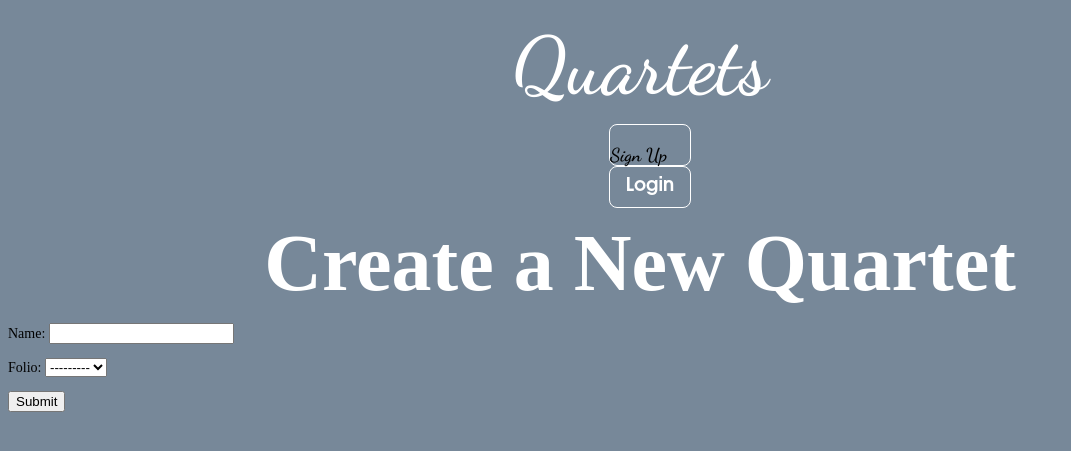
After one commit to philberdecio/Quartets, a Django app: page /folios/1/new_quartet/ in a window 1280 px wide. The commit adds this page. Shown: the top 451 px of the page, without its empty margins (0-1071 px from the left). Run offline with Django 4.2, Linux system fonts and the light colour scheme; data that the repository does not hold is empty.

```diff
--- a/main_app/models.py
+++ b/main_app/models.py
@@ -17,7 +17,6 @@ class Quartet(models.Model):
         return self.name
 
 class Entry (models.Model):
-    type = models.CharField(max_length=100)
     url = models.TextField(max_length=None, blank=True)
     text = models.TextField(max_length=None, blank=True)
     annote = models.TextField(max_length=150, blank=True)
--- a/main_app/templates/folios.html
+++ b/main_app/templates/folios.html
@@ -13,8 +13,8 @@
             {% empty %}
                 <h2>You haven't created any folios yet</h2>
             {% endfor %}
-            <div class="create-link">
-                <a href="{% url 'new_folio' %}">Create New Folio</a>
+            <div class="create-link-div">
+                <a class = "create-link" href="{% url 'new_folio' %}">Create New Folio</a>
             </div>
         </div>
     </div>
--- /dev/null
+++ b/main_app/templates/new_quartet.html
@@ -0,0 +1,11 @@
+{% extends 'base.html' %}
+{% block content %}
+<h1>Create a New Quartet</h1>
+
+<form method="post">
+  {% csrf_token %}
+  {{form.as_p}}
+  <input type="submit" value="Submit" />
+</form>
+
+{% endblock %}
--- a/main_app/templates/quartet_detail.html
+++ b/main_app/templates/quartet_detail.html
@@ -2,6 +2,7 @@
 {% block content %}
 <div class = "wrapper">
     <div class="flex-container" id="folios_container">
+        <p>{{ quartet }}</p>
         {% for entry in quartet.entries.all %}
             <div class="flex-item"><p>{{ entry.text }}</p></div>
         {% endfor %}
@@ -11,9 +12,10 @@
         <div id ="menu-bar">
             <h3 class ="folio-name">{{ folio.pk }}</h3>
             {% for this_quartet in folio.quartets.all %}
-            <h3>{{ folio.quartets.all }}</h3>
+                <h3>{{ folio.quartets.all }}</h3>
             {% endfor %}
         </div>
     </div>
+    {{ quartets.all }}
 </div>
 {% endblock %}
--- a/main_app/urls.py
+++ b/main_app/urls.py
@@ -10,6 +10,8 @@ urlpatterns = [
     path('folios/<int:pk>/', views.FolioDetail.as_view(), name="folio_detail"),
     path('folios/<int:pk>/update', views.FolioUpdate.as_view(), name="folio_update"),
     path('folios/<int:pk>/delete', views.FolioDelete.as_view(), name="folio_delete"),
-    path('folios/<int:pk>/<int:quartet_pk>', views.QuartetDetail.as_view(), name="quartet_detail"),
-
+    path('folios/<int:folio_pk>/<int:pk>', views.QuartetDetail.as_view(), name="quartet_detail"),
+    path('folios/<int:pk>/new_quartet/', views.QuartetCreate.as_view(), name="new_quartet"),
+    # path('folios/<int:folio_pk>/<int:pk>/quartets/new_text/', views.TextEntryCreate.as_view(), name="new_text_entry"),
+    # path('folios/<int:folio_pk>/<int:pk>/quartets/new_embed/', views.EmbedEntryCreate.as_view(), name="new_embed_entry"),
 ]
--- a/main_app/views.py
+++ b/main_app/views.py
@@ -1,4 +1,4 @@
-from django.shortcuts import render
+from django.shortcuts import render, redirect
 from django.views import View
 from django.http import HttpResponse
 from django.views.generic.base import TemplateView
@@ -56,13 +56,39 @@ class FolioDelete(DeleteView):
     template_name = "folio_delete_confirmation.html"
     success_url = "/folios/"
 
-class QuartetDetail(DetailView):
-    model =Quartet
+class QuartetDetail(TemplateView):
     template_name = "quartet_detail.html"
 
     def get_context_data(self, **kwargs):
         context = super().get_context_data(**kwargs)
         context["folios"] = Folio.objects.all()
+        # context["folios"] = Folio.objects.get(pk=self.object.pk)
         context["quartets"] = Quartet.objects.all()
         context["entries"] = Entry.objects.all()
         return context
+
+class QuartetCreate(CreateView):
+    model = Quartet
+    fields = ['name', 'folio']
+    # def post(self, pk):
+    #     folio = Folio.objects.get(pk=pk)
+    template_name = "new_quartet.html"
+
+    def get_success_url(self):
+        return reverse('folio_detail', kwargs={'pk': self.object.folio.pk})
+
+class TextEntryCreate(CreateView):
+    model = Quartet
+    fields = ['text']
+    template_name = "new_text_entry.html"
+
+    def get_success_url(self):
+        return reverse('quartet_detail', kwargs={'pk': self.object.pk})
+
+class EmbedEntryCreate(CreateView):
+    model = Quartet
+    fields = ['url', 'annote']
+    template_name = "new_embed_entry.html"
+
+    def get_success_url(self):
+        return reverse('quartet_detail', kwargs={'pk': self.object.pk})
```
Also changed, not shown: main_app/static/styles/style.css (+33 -9 lines), main_app/templates/folio_detail.html (+6 -8 lines), main_app/migrations/0003_remove_entry_type.py (added).
